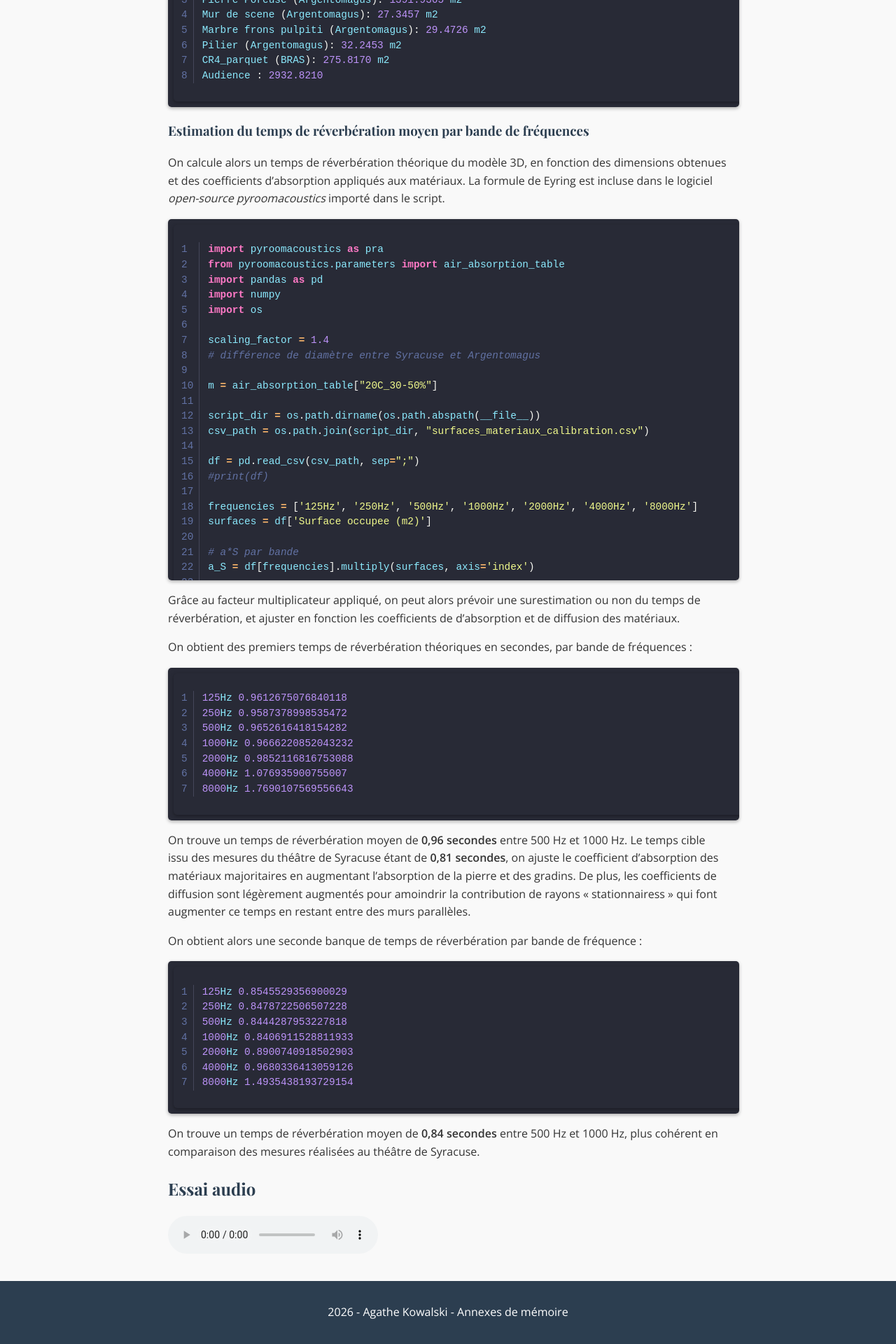
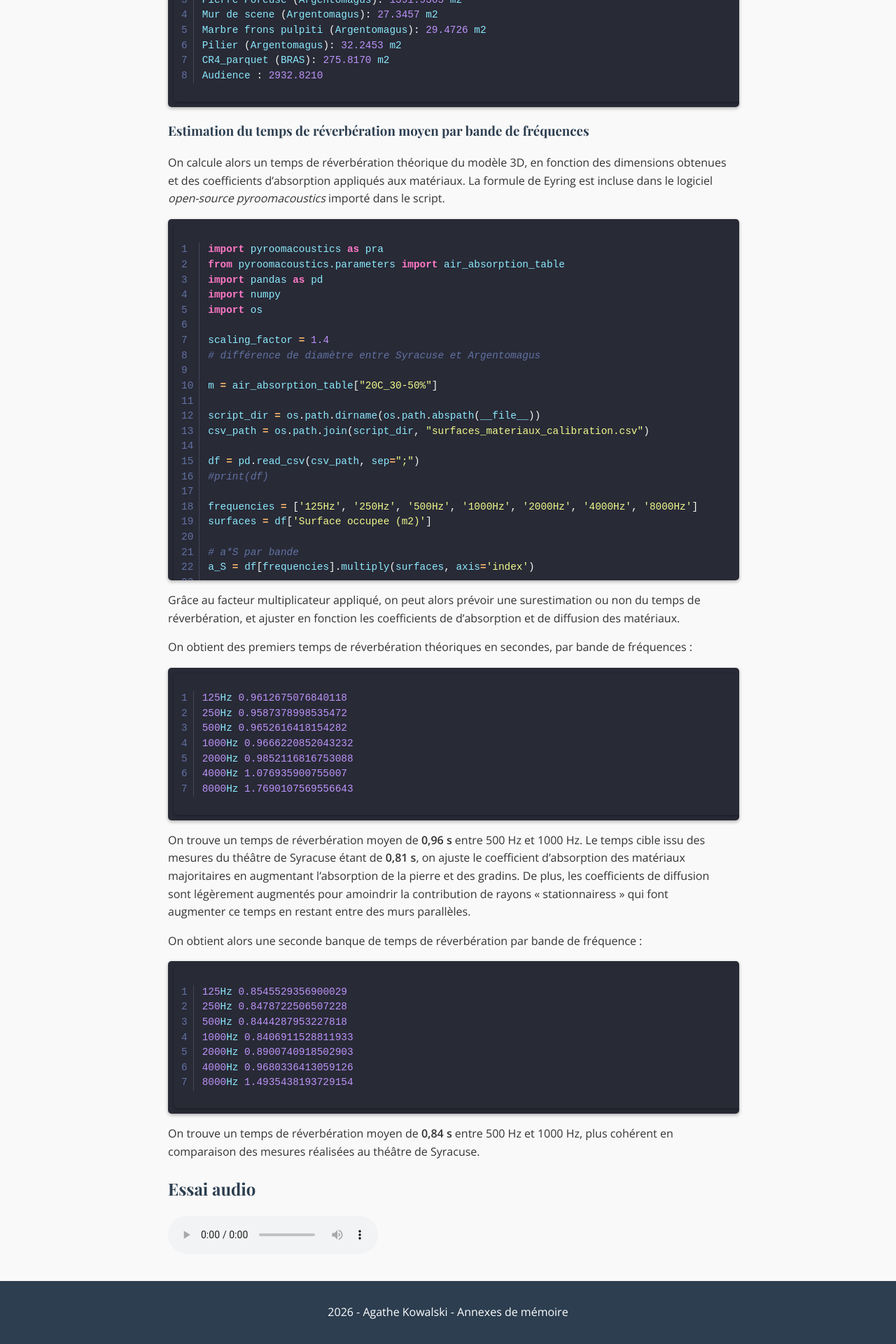
Before and after one commit to agathekowalski/ensll_memoire_p2026, a Jekyll site: the page built from simulations/index.md, in a window 1280 px wide. Shown: the part 1854-3774 px from the top of the page at 70% size. Built offline with Jekyll 4.4.1, drawn with Linux system fonts in a browser that asks for light colours.

Commit message:
Update index.md

````diff
--- a/simulations/index.md
+++ b/simulations/index.md
@@ -156,8 +156,8 @@ On obtient des premiers temps de réverbération théoriques en secondes, par ba
 8000Hz 1.7690107569556643
 ```
 
-On trouve un temps de réverbération moyen de **0,96 secondes** entre 500 Hz et 1000 Hz.
-Le temps cible issu des mesures du théâtre de Syracuse étant de **0,81 secondes**,
+On trouve un temps de réverbération moyen de **0,96 s** entre 500 Hz et 1000 Hz.
+Le temps cible issu des mesures du théâtre de Syracuse étant de **0,81 s**,
 on ajuste le coefficient d'absorption des matériaux majoritaires en augmentant l'absorption de la pierre et des gradins.
 De plus, les coefficients de diffusion sont légèrement augmentés
 pour amoindrir la contribution de rayons « stationnairess »
@@ -175,7 +175,7 @@ On obtient alors une seconde banque de temps de réverbération par bande de fr
 8000Hz 1.4935438193729154
 ```
 
-On trouve un temps de réverbération moyen de **0,84 secondes** entre 500 Hz et 1000 Hz, plus cohérent
+On trouve un temps de réverbération moyen de **0,84 s** entre 500 Hz et 1000 Hz, plus cohérent
 en comparaison des mesures réalisées au théâtre de Syracuse.
 
 ## Essai audio
````
